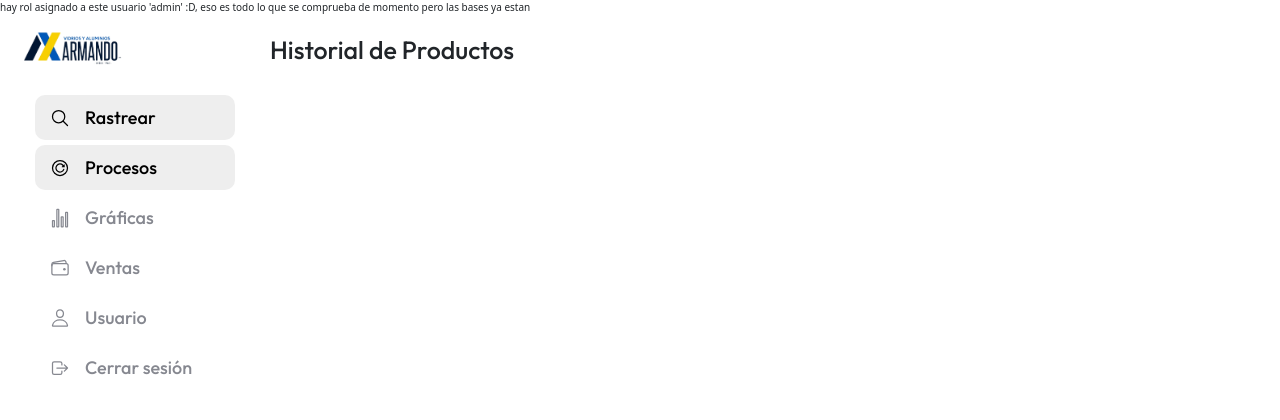
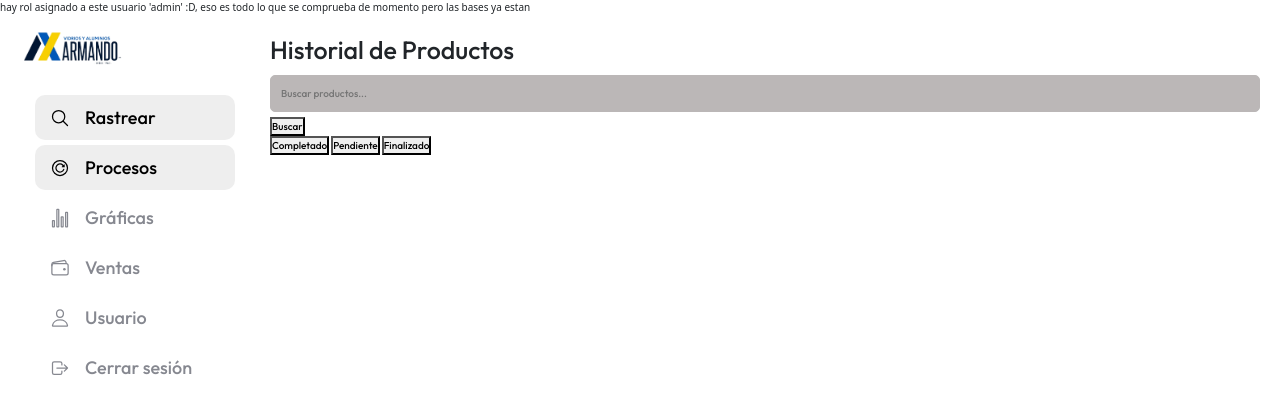
Before and after one commit to JuanC987654321/proyectos_tbd, a PHP site: page /procesos.php in a window 1280 px wide. Shown: the top 420 px of the page. Run offline with PHP 8.4, Linux system fonts and the light colour scheme; the visitor is signed in with stand-in values (Sample User, id 1); data that the repository does not hold is empty; some libraries are stand-ins or nearby versions.

Commit message:
agregados los botones
Completado-Pendiente-Finalizado

```diff
--- a/vidrios_y_aluminios/procesos.php
+++ b/vidrios_y_aluminios/procesos.php
@@ -2,7 +2,6 @@
 require_once "php/s_buscar.php";
 require_once "php/auth.php";
 ?>
-
 
 <!DOCTYPE html>
 <html lang="en">
@@ -25,8 +24,24 @@ require_once "php/barraLateral.php";
 
 
 <main>
-    <h1>Historial de Productos</h1>
-    <?php buscar_todos() ?>
+<h1>Historial de Productos</h1>
+
+<div class="top-controls">
+        <div class="search-container">
+            <input type="text" id="searchField" placeholder="Buscar productos..." onkeyup="searchProducts()">
+            <button onclick="searchProducts()">Buscar</button>
+        </div>
+
+        <div class="buttons-container">
+            <button onclick="filterStatus('completado')">Completado</button>
+            <button onclick="filterStatus('pendiente')">Pendiente</button>
+            <button onclick="filterStatus('finalizado')">Finalizado</button>
+        </div>
+    </div>
+
+<div id="productList">
+    <?php buscar_todos(); ?>
+</div>
 </main>
 
 
```
